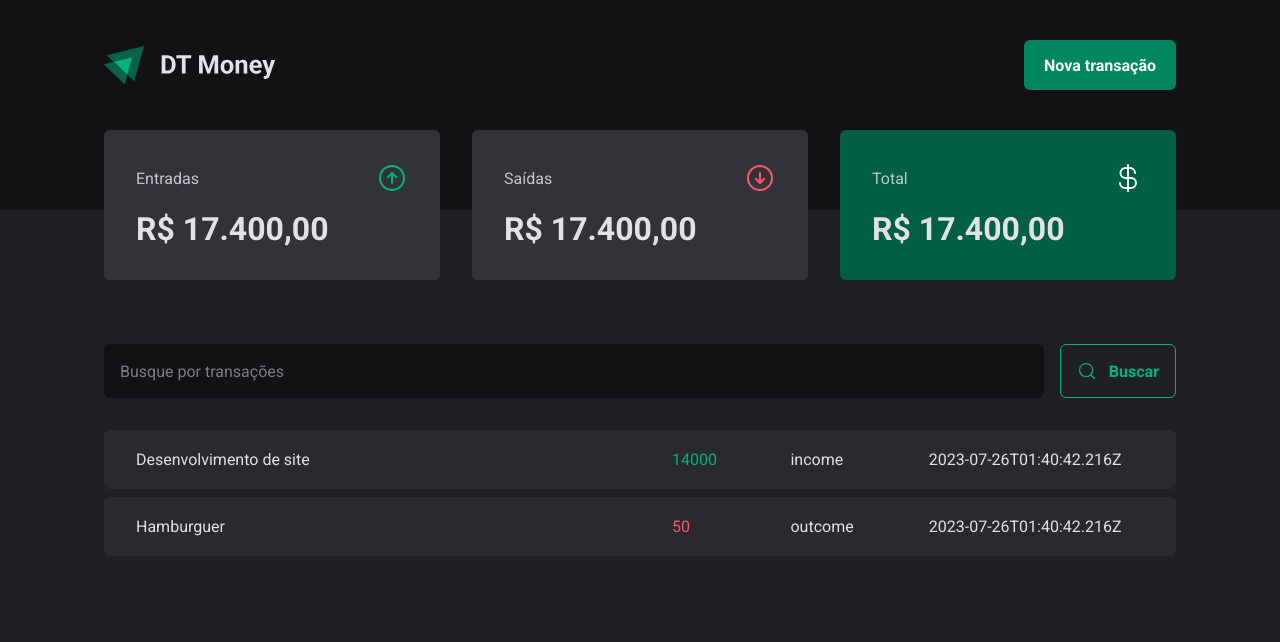
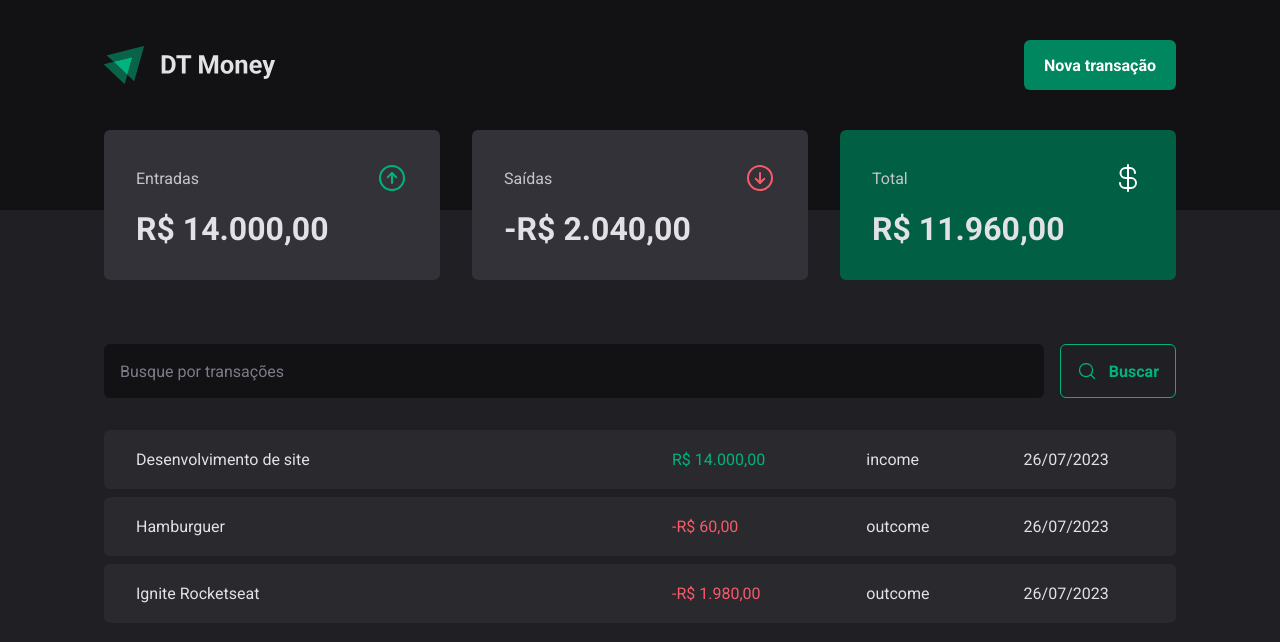
Before and after one commit to igorgms/03-dt-money, a React (Vite) app: page / in a window 1280 px wide. Shown: the top 642 px of the page. Built offline with nearby package versions, Linux system fonts and the light colour scheme; data requests are answered from the project's data file.

Commit message:
add price and date formatters

```diff
--- a/server.json
+++ b/server.json
@@ -13,7 +13,15 @@
       "description": "Hamburguer",
       "type": "outcome",
       "category": "Alimentação",
-      "price": 50,
+      "price": 60,
+      "createdAt": "2023-07-26T01:40:42.216Z"
+    },
+    {
+      "id": 3,
+      "description": "Ignite Rocketseat",
+      "type": "outcome",
+      "category": "Educação",
+      "price": 1980,
       "createdAt": "2023-07-26T01:40:42.216Z"
     }
   ]
--- a/src/Pages/Transactions/index.tsx
+++ b/src/Pages/Transactions/index.tsx
@@ -8,6 +8,7 @@
   TransactionsTable,
 } from './styles';
 import { TransactionsContext } from '../../contexts/TransactionsContext';
+import { dateFormatter, priceFormatter } from '../../utils/formatter';
 
 export function Transactions() {
   const { transactions } = useContext(TransactionsContext);
@@ -27,11 +28,12 @@
                 <td width='50%'>{transaction.description}</td>
                 <td>
                   <PriceHightLight variant={transaction.type}>
-                    {transaction.price}
+                    {transaction.type === 'outcome' && '-'}
+                    {priceFormatter.format(transaction.price)}
                   </PriceHightLight>
                 </td>
                 <td>{transaction.type}</td>
-                <td>{transaction.createdAt}</td>
+                <td>{dateFormatter.format(new Date(transaction.createdAt))}</td>
               </tr>
             ))}
           </tbody>
--- a/src/components/Summary/index.tsx
+++ b/src/components/Summary/index.tsx
@@ -1,7 +1,31 @@
 import { ArrowCircleDown, ArrowCircleUp, CurrencyDollar } from 'phosphor-react';
 import { SummaryCard, SummaryContainer } from './styles';
+import { useContext } from 'react';
+import { TransactionsContext } from '../../contexts/TransactionsContext';
+import { priceFormatter } from '../../utils/formatter';
 
 export function Summary() {
+  const { transactions } = useContext(TransactionsContext);
+
+  const summary = transactions.reduce(
+    (acc, transaction) => {
+      if (transaction.type === 'income') {
+        acc.income += transaction.price;
+        acc.total += transaction.price;
+      } else {
+        acc.outcome += transaction.price;
+        acc.total -= transaction.price;
+      }
+
+      return acc;
+    },
+    {
+      income: 0,
+      outcome: 0,
+      total: 0,
+    }
+  );
+
   return (
     <SummaryContainer>
       <SummaryCard>
@@ -13,7 +37,7 @@
           />
         </header>
 
-        <strong>R$ 17.400,00</strong>
+        <strong>{priceFormatter.format(summary.income)}</strong>
       </SummaryCard>
 
       <SummaryCard>
@@ -25,7 +49,7 @@
           />
         </header>
 
-        <strong>R$ 17.400,00</strong>
+        <strong>-{priceFormatter.format(summary.outcome)}</strong>
       </SummaryCard>
 
       <SummaryCard variant='green'>
@@ -37,7 +61,7 @@
           />
         </header>
 
-        <strong>R$ 17.400,00</strong>
+        <strong>{priceFormatter.format(summary.total)}</strong>
       </SummaryCard>
     </SummaryContainer>
   );
--- /dev/null
+++ b/src/utils/formatter.ts
@@ -0,0 +1,6 @@
+export const dateFormatter = new Intl.DateTimeFormat('pt-br');
+
+export const priceFormatter = new Intl.NumberFormat('pt-br', {
+  style: 'currency',
+  currency: 'BRL',
+});
```
